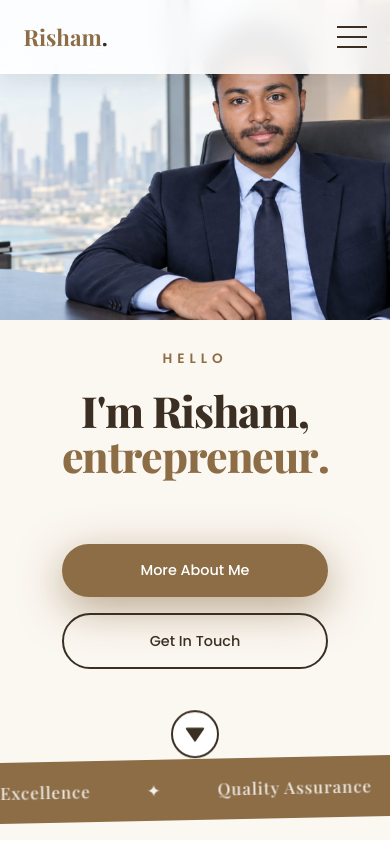
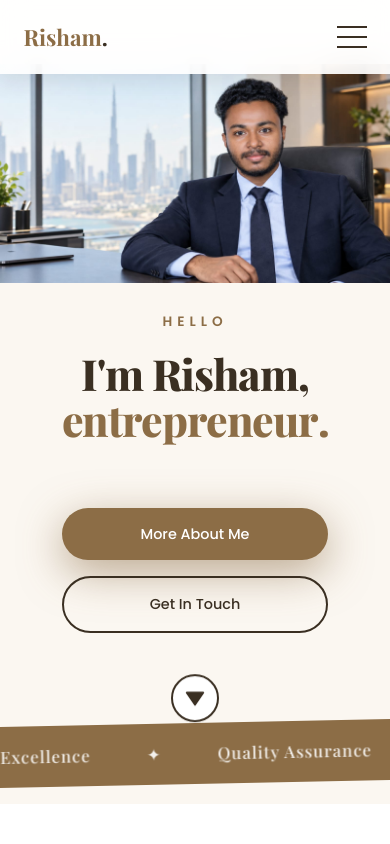
Before and after one commit to risheendilshad/risham.muhamad, a plain HTML site: page index.html in a window 390 px wide. Shown: the top 844 px of the page. Drawn offline with nearby package versions, Linux system fonts and the light colour scheme.

Commit message:
Update index.html

```diff
--- a/index.html
+++ b/index.html
@@ -78,7 +78,7 @@
   background:var(--beige);
 }
 /* full-bleed background photo: no gradient, no overlay */
-.hero-bg{position:absolute;inset:0;width:100%;height:100%;max-width:none;object-fit:cover;object-position:72% 18%;z-index:0;animation:kb 20s ease-in-out infinite alternate}
+.hero-bg{position:absolute;inset:72px 0 0 0;width:100%;height:calc(100% - 72px);max-width:none;object-fit:cover;object-position:72% 0%;transform-origin:50% 0;z-index:0;animation:kb 20s ease-in-out infinite alternate}
 @keyframes kb{from{transform:scale(1)}to{transform:scale(1.08)}}
 #particles{position:absolute;inset:0;width:100%;height:100%;z-index:0;pointer-events:none}
 .blob{position:absolute;border-radius:50%;filter:blur(60px);opacity:.5;z-index:0;animation:drift 14s ease-in-out infinite alternate}
@@ -307,10 +307,11 @@
   section{padding:90px 6vw}
   .about-grid{grid-template-columns:1fr;gap:40px}
   /* photo shows in the top part, text panel sits below it */
-  .hero{padding:calc(68vw + 28px) 6vw 56px;min-height:auto;align-items:flex-start;background:var(--cream)}
-  .hero-bg{bottom:auto;height:68vw;object-position:62% 15%;animation:none}
+  .hero{padding:64px 0 56px;min-height:auto;flex-direction:column;align-items:stretch;background:var(--cream)}
+  /* full photo shown at its own proportions: nothing is cropped */
+  .hero-bg{position:relative;inset:auto;top:auto;width:100%;height:auto;object-fit:contain;object-position:center top;animation:none;display:block;flex-shrink:0}
   #particles{display:none}
-  .hero-inner{grid-template-columns:1fr;text-align:center}
+  .hero-inner{grid-template-columns:1fr;text-align:center;padding:28px 6vw 0}
   .hero-content{padding:0;max-width:640px;margin:0 auto;background:none;backdrop-filter:none;-webkit-backdrop-filter:none;border:0;border-radius:0;box-shadow:none}
   .hero-content .lead{margin-left:auto;margin-right:auto}
   .btns{justify-content:center}
@@ -319,10 +320,9 @@
 }
 @media(max-width:600px){
   section{padding:76px 5.5vw}
-  .hero{padding:calc(82vw + 24px) 6vw 40px}
-  .hero-bg{height:82vw}
+  .hero{padding:64px 0 40px}
   .hero-content{padding:0}
-  .hero-inner{gap:50px}
+  .hero-inner{gap:50px;padding:24px 5.5vw 0}
   .hero-visual{width:min(74vw,320px)}
   .badge{font-size:.66rem;padding:7px 13px;letter-spacing:0;text-align:left}
   .hero h1{font-size:clamp(2.2rem,11vw,3rem)}
@@ -372,7 +372,7 @@
 @keyframes bob{50%{transform:translateY(10px)}}
 @media(min-width:901px){
   .hero{padding:120px 8vw 120px}
-  .hero-bg{object-position:72% 20%}
+  .hero-bg{object-position:72% 0%}
   .hero-inner{display:block;max-width:none;margin:0}
   .hero-content{background:none;backdrop-filter:none;-webkit-backdrop-filter:none;border:0;box-shadow:none;padding:0;border-radius:0;max-width:min(640px,50vw);animation:none}
   .hero h1{font-size:clamp(2.6rem,5.4vw,5.2rem)}
```
